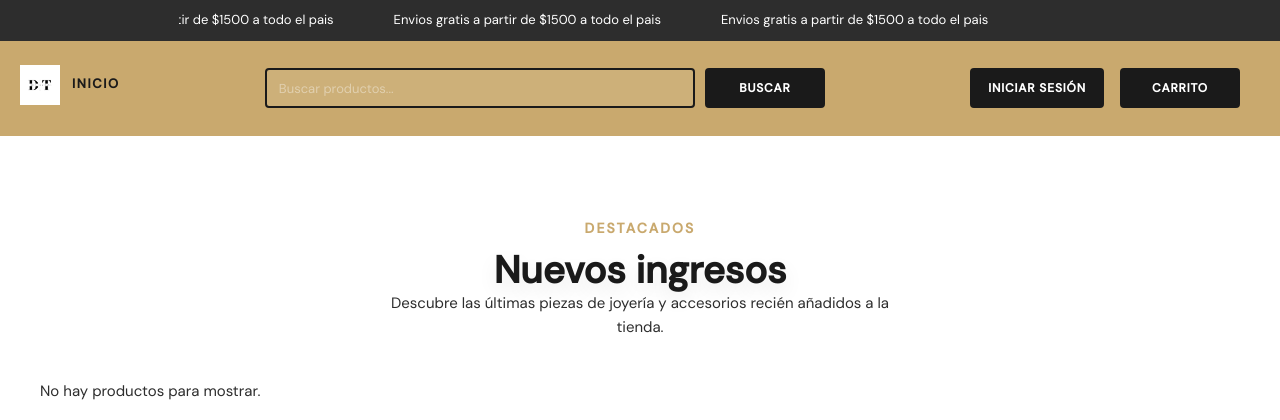
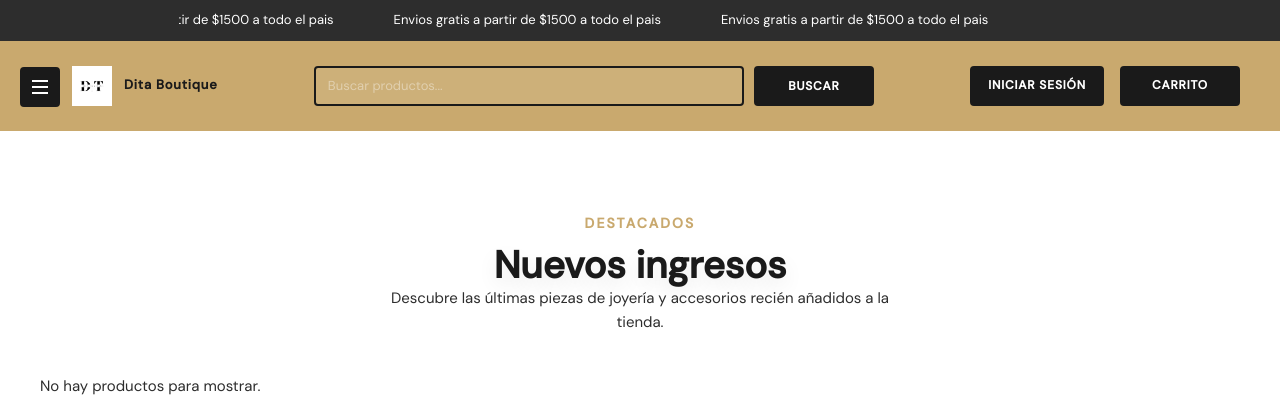
Before and after one commit to diegojUY/DitaBoutique, a Django app: page / in a window 1280 px wide. Shown: the top 420 px of the page. Run offline with Django 5.2, Linux system fonts and the light colour scheme; data that the repository does not hold is empty.

Commit message:
Cambia menu a boton hamburguesa y restaura logo

```diff
--- a/static/css/base.css
+++ b/static/css/base.css
@@ -466,6 +466,11 @@ body {
   display: flex;
   justify-content: center;
 }
+.header-brand {
+  display: flex;
+  align-items: center;
+  gap: 12px;
+}
 .header-search-row {
   background: var(--color-accent);
   padding: 12px 0;
@@ -490,16 +495,35 @@ body {
   width: auto;
 }
 .site-logo span {
-  text-transform: uppercase;
-  letter-spacing: .12em;
+  text-transform: none;
+  letter-spacing: .06em;
   font-size: 13px;
 }
-.logo-dropdown {
+.menu-dropdown {
   position: relative;
+}
+.menu-toggle {
+  width: 40px;
+  height: 40px;
+  border: 2px solid var(--color-black);
+  background: var(--color-black);
+  border-radius: var(--radius-sm);
+  display: inline-flex;
+  flex-direction: column;
+  align-items: center;
+  justify-content: center;
+  gap: 4px;
+  cursor: pointer;
+}
+.menu-toggle span {
+  display: block;
+  width: 16px;
+  height: 2px;
+  background: var(--color-white);
 }
 .logo-nav-dropdown {
   position: absolute;
-  top: calc(100% + 10px);
+  top: 100%;
   left: 0;
   display: none;
   flex-direction: column;
@@ -512,8 +536,9 @@ body {
   box-shadow: var(--shadow-card);
   z-index: 1300;
 }
-.logo-dropdown:hover .logo-nav-dropdown,
-.logo-dropdown:focus-within .logo-nav-dropdown {
+.menu-dropdown:hover .logo-nav-dropdown,
+.menu-dropdown:focus-within .logo-nav-dropdown,
+.logo-nav-dropdown:hover {
   display: flex;
 }
 .main-nav .nav-list {
@@ -546,6 +571,14 @@ body {
   border-color: #84c8ee;
   color: #0f4465;
   font-weight: 700;
+}
+.logo-nav-dropdown .nav-link,
+.logo-nav-dropdown .nav-link--sale,
+.logo-nav-dropdown .nav-link--winter {
+  width: 100%;
+  min-width: 220px;
+  justify-content: flex-start;
+  padding: 0 14px;
 }
 .main-nav .nav-link:hover,
 .main-nav .nav-link--sale:hover,
@@ -1484,6 +1517,10 @@ ul  { list-style: none; }
   .header-center {
     width: 100%;
   }
+  .header-brand {
+    width: 100%;
+    justify-content: center;
+  }
   .main-nav .nav-list {
     flex-wrap: wrap;
     justify-content: center;
@@ -1574,6 +1611,9 @@ ul  { list-style: none; }
     text-align: center;
   }
   .site-logo { justify-content: center; }
+  .header-brand {
+    justify-content: center;
+  }
   .main-nav .nav-list {
     flex-wrap: wrap;
     justify-content: center;
--- a/templates/header.html
+++ b/templates/header.html
@@ -2,11 +2,13 @@
 
 <header class="site-header">
   <div class="container">
-    <div class="logo-dropdown">
-      <a href="{% url 'inicio' %}" class="site-logo" aria-label="Inicio">
-        <img src="{% static 'img/dita-logo.jpeg' %}" alt="DitaBoutique logo">
-        <span>Inicio</span>
-      </a>
+    <div class="header-brand">
+      <div class="menu-dropdown">
+        <button class="menu-toggle" type="button" aria-label="Abrir menú de categorías">
+          <span></span>
+          <span></span>
+          <span></span>
+        </button>
 
         <div class="logo-nav-dropdown" role="menu" aria-label="Categorías">
           {% for category in nav_categories %}
@@ -17,6 +19,12 @@
             </a>
           {% endfor %}
         </div>
+      </div>
+
+      <a href="{% url 'inicio' %}" class="site-logo" aria-label="Inicio">
+        <img src="{% static 'img/dita-logo.jpeg' %}" alt="DitaBoutique logo">
+        <span>Dita Boutique</span>
+      </a>
     </div>
 
     <div class="header-center">
```
Lines whose indentation alone changed are shown as unchanged.
